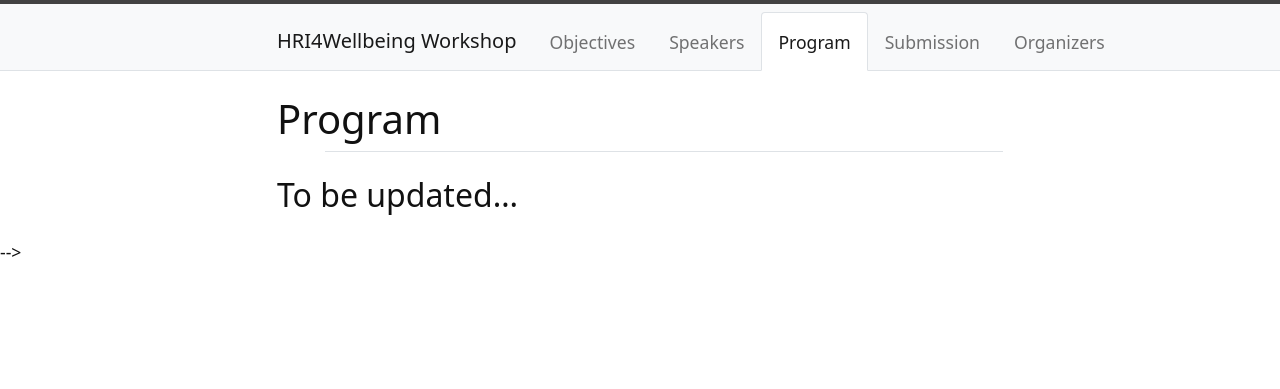
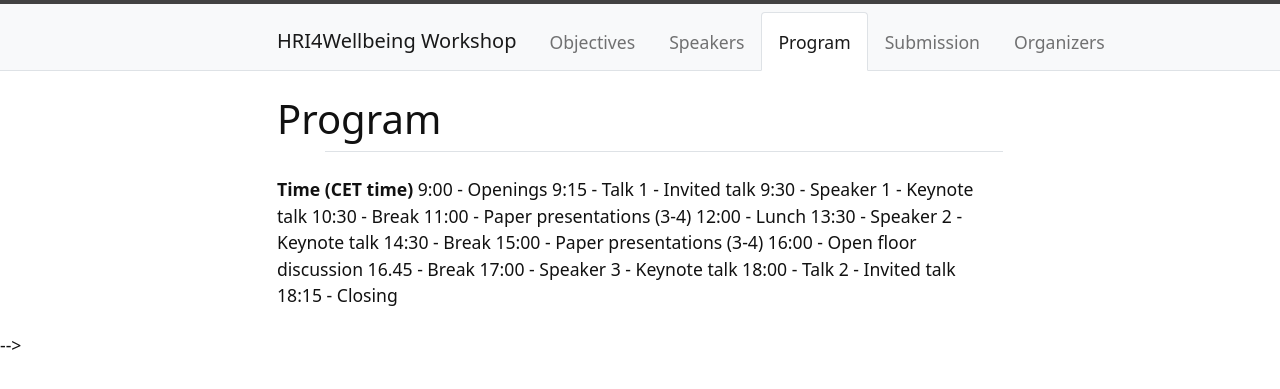
Before and after one commit to hri4wellbeing/hri4wellbeing.github.io, a Jekyll site: the page built from content/3-program.md, in a window 1280 px wide. Shown: the top 389 px of the page. Built offline with Jekyll 4.4.1, drawn with Linux system fonts in a browser that asks for light colours.

Commit message:
update schedule

```diff
--- a/content/3-program.md
+++ b/content/3-program.md
@@ -3,4 +3,18 @@ title: Program
 nav: Program
 ---
 
-## To be updated...
+**Time (CET time)**
+9:00 - Openings
+9:15 - Talk 1 - Invited talk
+9:30 - Speaker 1 - Keynote talk
+10:30 - Break
+11:00 - Paper presentations (3-4)
+12:00 - Lunch
+13:30 - Speaker 2 - Keynote talk
+14:30 - Break
+15:00 - Paper presentations (3-4)
+16:00 - Open floor discussion
+16.45 - Break
+17:00 - Speaker 3 - Keynote talk
+18:00 - Talk 2 - Invited talk
+18:15 - Closing
```
Also changed, not shown: content/4-submission.md (+12 -1 lines), index.md (+15 -0 lines).
